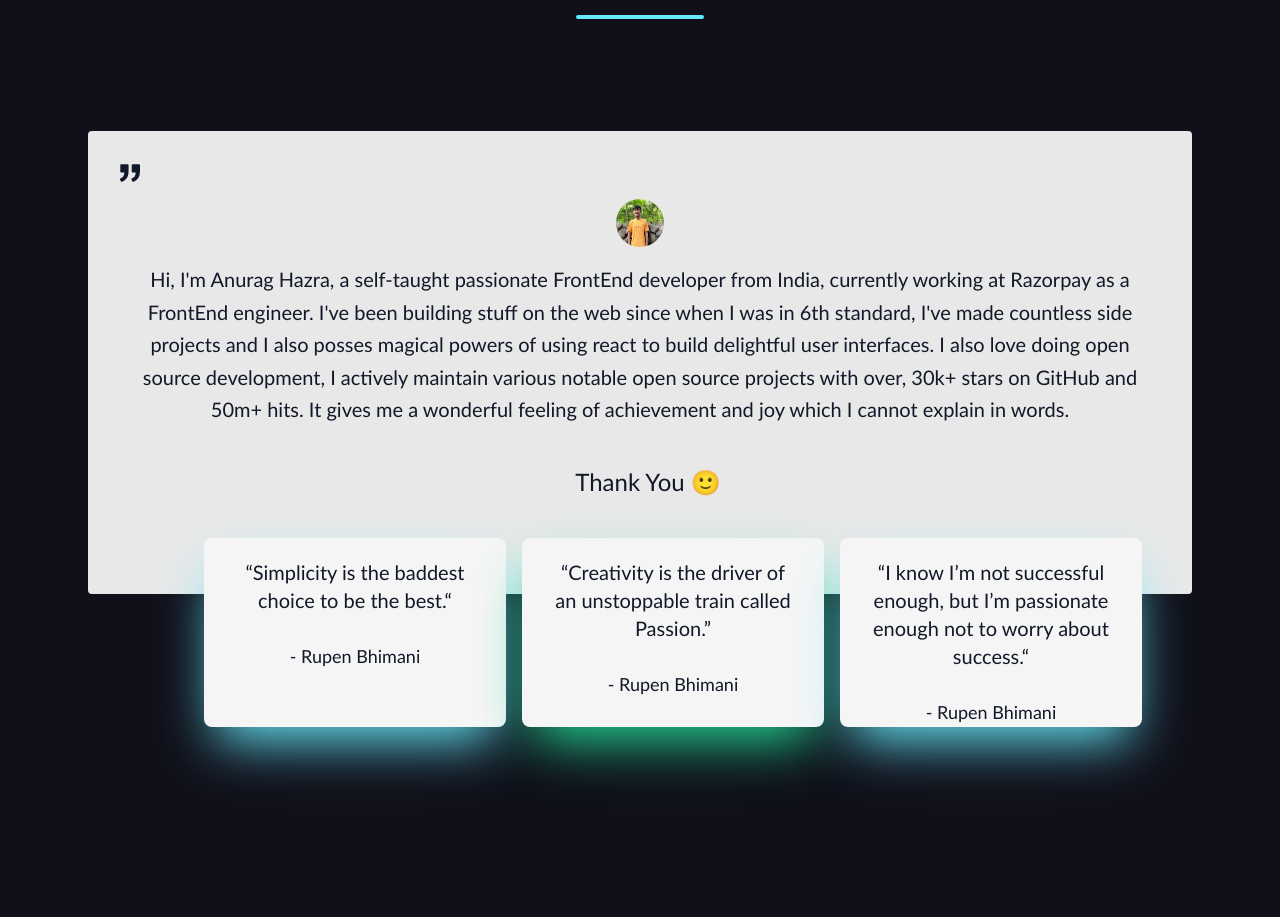
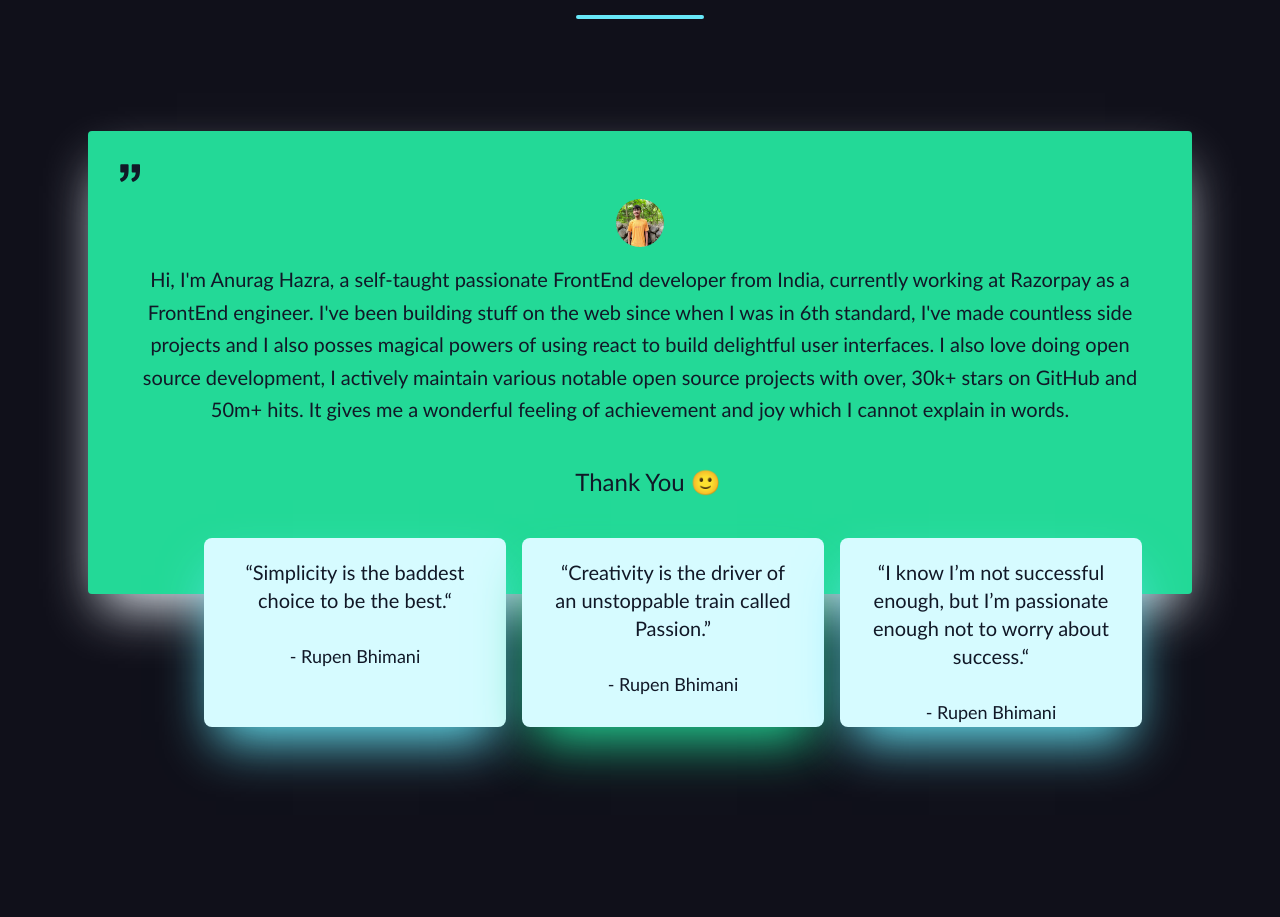
Before and after one commit to Rupen109/portfolio-1.0, a React (Create React App) app: page / in a window 1280 px wide. Shown: the part 1840-2757 px from the top of the page. Built offline with nearby package versions, Linux system fonts and the light colour scheme.

Commit message:
update ui/ux

```diff
--- a/src/Components/Intro.js
+++ b/src/Components/Intro.js
@@ -14,8 +14,8 @@ const Intro = () => {
 
                 <section className="text-gray-600 body-font">
                     <div className="container px-5 py-24  flex flex-col items-center text-center">
-                        <div className="p-4 md:w-11/12 ">
-                            <div className="h-full bg-white/90  p-8 rounded">
+                        <div className="p-4 md:w-11/12">
+                            <div className="h-full bg-[#23D997] shadow-2xl shadow-slate-200  p-8 rounded">
                                 <svg xmlns="http://www.w3.org/2000/svg" fill="currentColor" className="block  w-5 h-5 text-gray-900 mb-4" viewBox="0 0 975.036 975.036">
                                     <path d="M925.036 57.197h-304c-27.6 0-50 22.4-50 50v304c0 27.601 22.4 50 50 50h145.5c-1.9 79.601-20.4 143.3-55.4 191.2-27.6 37.8-69.399 69.1-125.3 93.8-25.7 11.3-36.8 41.7-24.8 67.101l36 76c11.6 24.399 40.3 35.1 65.1 24.399 66.2-28.6 122.101-64.8 167.7-108.8 55.601-53.7 93.7-114.3 114.3-181.9 20.601-67.6 30.9-159.8 30.9-276.8v-239c0-27.599-22.401-50-50-50zM106.036 913.497c65.4-28.5 121-64.699 166.9-108.6 56.1-53.7 94.4-114.1 115-181.2 20.6-67.1 30.899-159.6 30.899-277.5v-239c0-27.6-22.399-50-50-50h-304c-27.6 0-50 22.4-50 50v304c0 27.601 22.4 50 50 50h145.5c-1.9 79.601-20.4 143.3-55.4 191.2-27.6 37.8-69.4 69.1-125.3 93.8-25.7 11.3-36.8 41.7-24.8 67.101l35.9 75.8c11.601 24.399 40.501 35.2 65.301 24.399z"></path>
                                 </svg>
@@ -40,19 +40,19 @@ const Intro = () => {
                 <div className="container px-5 md:-mt-44 md:ml-48  mx-auto">
                     <div className="flex flex-wrap -m-4">
                         <div className="p-2 lg:w-3/12">
-                            <div className="h-2/3 bg-[#F5F5F5] shadow-2xl shadow-cyan-300 px-8 pb-24 rounded-lg overflow-hidden text-center relative">
+                            <div className="h-2/3 bg-[#d6fbff] shadow-2xl shadow-cyan-300 px-8 pb-24 rounded-lg overflow-hidden text-center relative">
                                 <h1 className="title-font sm:text-xl mt-5 text-xl font-medium text-gray-900 mb-3">“Simplicity is the baddest choice to be the best.“</h1>
                                 <p className="leading-relaxed  sm:text-lg text-gray-900 mb-3">- Rupen Bhimani </p>
                             </div>
                         </div>
                         <div className="p-2 lg:w-3/12">
-                            <div className="h-2/3 bg-[#F5F5F5] shadow-2xl shadow-[#23D997] px-8  pb-24 rounded-lg overflow-hidden text-center relative">
+                            <div className="h-2/3 bg-[#d6fbff] shadow-2xl shadow-[#23D997] px-8  pb-24 rounded-lg overflow-hidden text-center relative">
                                 <h1 className="title-font sm:text-xl mt-5 text-xl font-medium text-gray-900 mb-3">“Creativity is the driver of an unstoppable train called Passion.”</h1>
                                 <p className="leading-relaxed  sm:text-lg text-gray-900 mb-3">- Rupen Bhimani </p>
                             </div>
                         </div>
                         <div className="p-2 lg:w-3/12">
-                            <div className="h-2/3 bg-[#F5F5F5] shadow-2xl shadow-cyan-300 px-8  p rounded-lg overflow-hidden text-center relative">
+                            <div className="h-2/3 bg-[#d6fbff] shadow-2xl shadow-cyan-300 px-8  p rounded-lg overflow-hidden text-center relative">
                                 <h1 className="title-font sm:text-xl mt-5 text-xl font-medium text-gray-900 mb-3">“I know I’m not successful enough, but I’m passionate enough not to worry about success.“</h1>
                                 <p className="leading-relaxed sm:text-lg text-gray-900 mb-3">- Rupen Bhimani</p>
 
```
